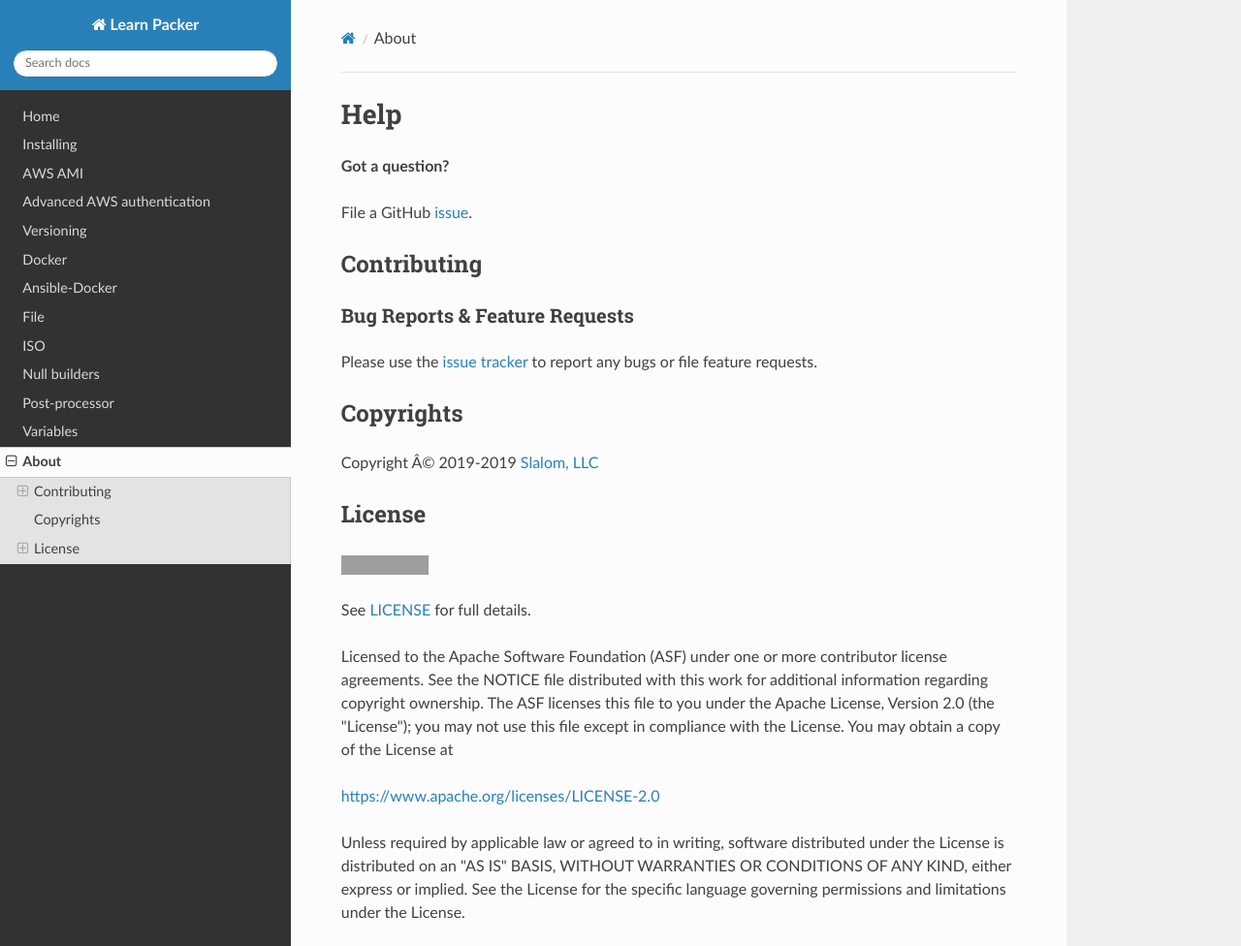
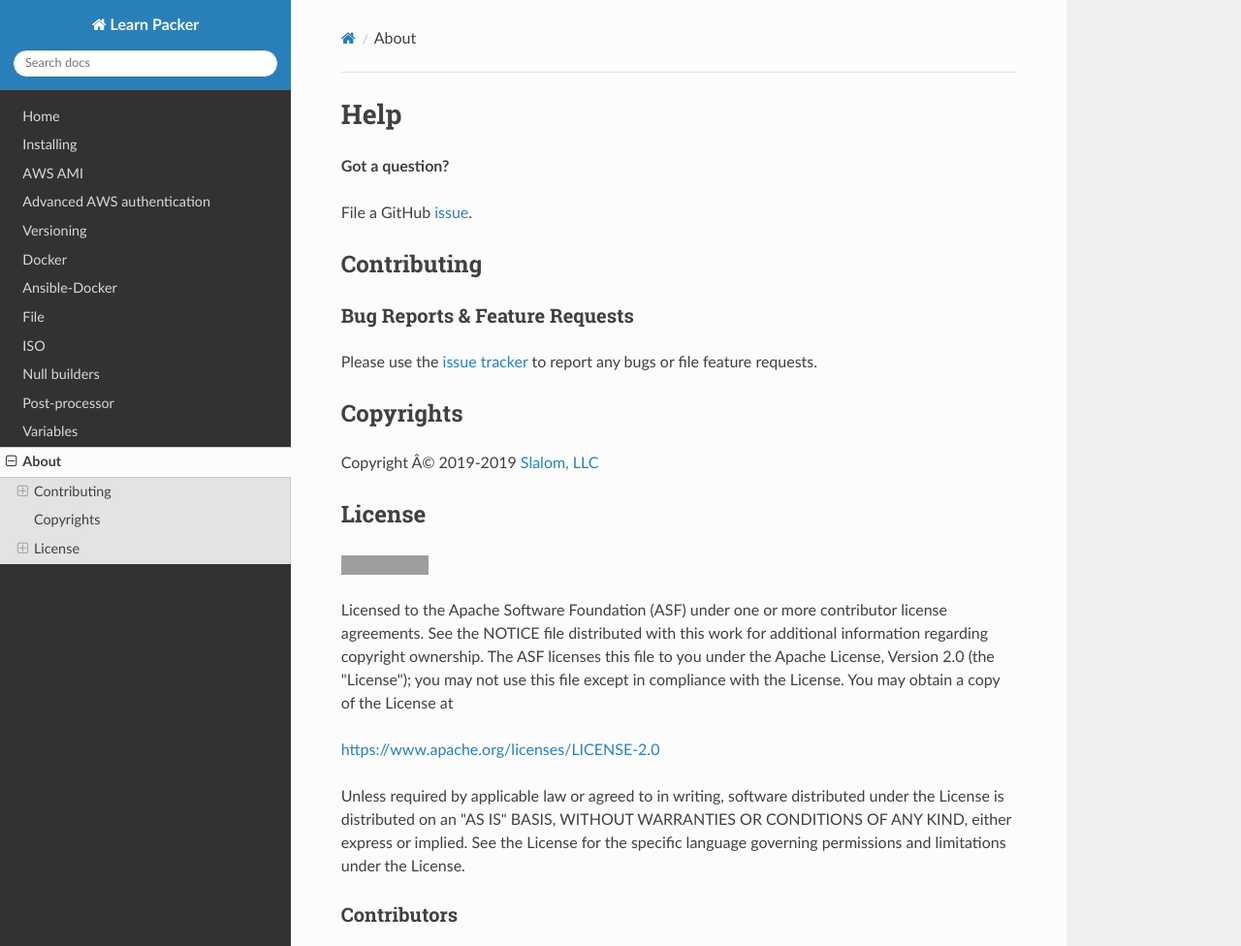
Before and after one commit to JamesWoolfenden/learn-packer, an MkDocs documentation site: the page built from docs/about.md, in a window 1280 px wide and 1355 px high, cut to the strip 0-976 px from the top of the window. Shown: the whole strip at 97% size. Built offline with MkDocs 1.6.1, drawn with Linux system fonts in a browser that asks for light colours; nearby versions of some CDN libraries; grey boxes are pictures that could not be loaded.

```diff
--- a/docs/about.md
+++ b/docs/about.md
@@ -17,8 +17,6 @@
 ## License
 
 [![License](https://img.shields.io/badge/License-Apache%202.0-blue.svg)](https://opensource.org/licenses/Apache-2.0)
-
-See [LICENSE](LICENSE) for full details.
 
 Licensed to the Apache Software Foundation (ASF) under one
 or more contributor license agreements.  See the NOTICE file
```
